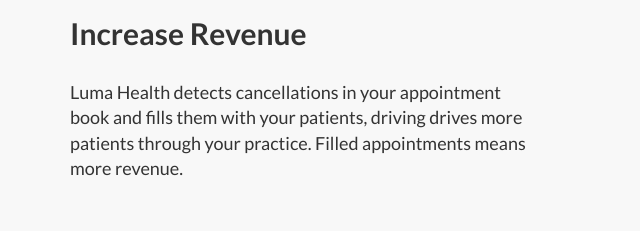
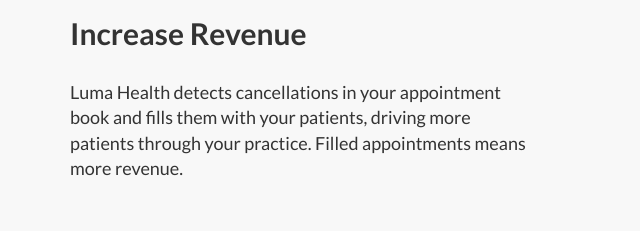
Before and after one commit to lumahealthhq/lh-marketing, a website: page public/index.html in a window 1280 px wide. Shown: the part 667-898 px from the top of the page, 0-640 px from the left. Drawn offline with Linux system fonts and the light colour scheme.

Commit message:
copy fixes

```diff
--- a/public/index.html
+++ b/public/index.html
@@ -71,8 +71,6 @@
     <a name="about"></a>
     <div class="intro-header">
         <div class="container">
-
-
             <div class="row">
                 <div class="col-md-8 col-xs-8">
                     <div class="intro-message">
@@ -135,7 +133,7 @@
                     <hr class="section-heading-spacer">
                     <div class="clearfix"></div>
                     <h2 class="section-heading">Increase Revenue</h2>
-                    <p class="lead">Luma Health detects cancellations in your appointment book and fills them with your patients, driving drives more patients through your practice. Filled appointments means more revenue.</p>
+                    <p class="lead">Luma Health detects cancellations in your appointment book and fills them with your patients, driving more patients through your practice. Filled appointments means more revenue.</p>
                 </div>
                 <div class="col-lg-5 col-lg-offset-2 col-sm-6">
                     <img class="img-responsive" src="img/ipad.png" alt="">
```
